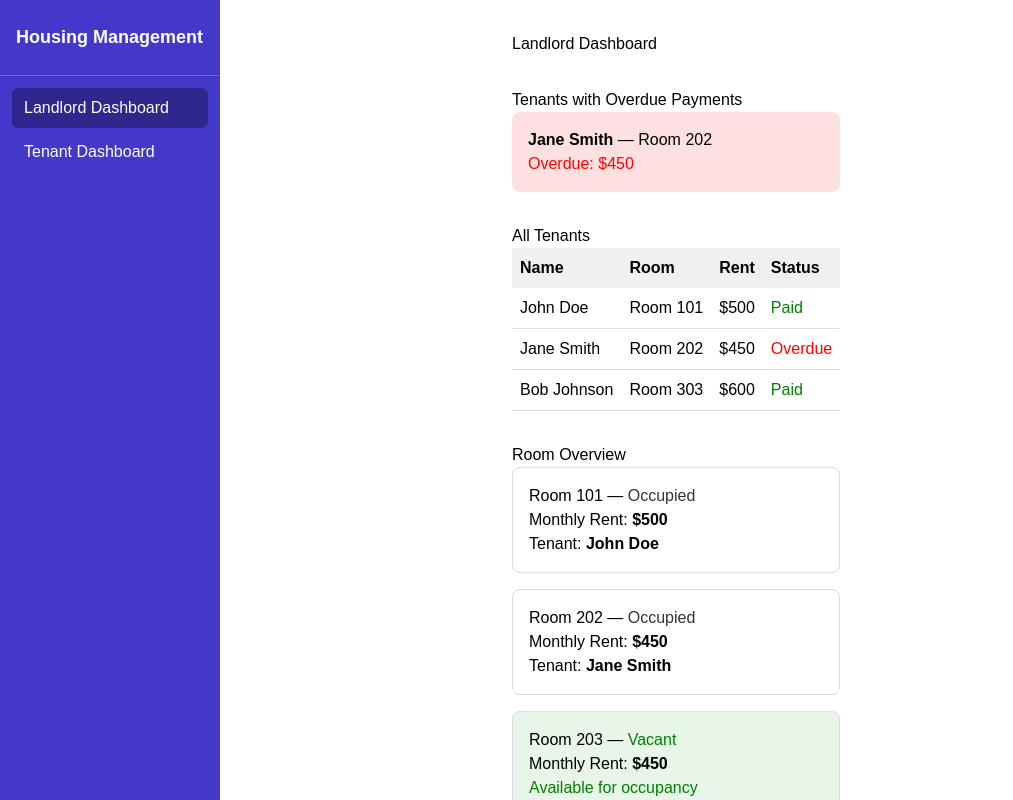
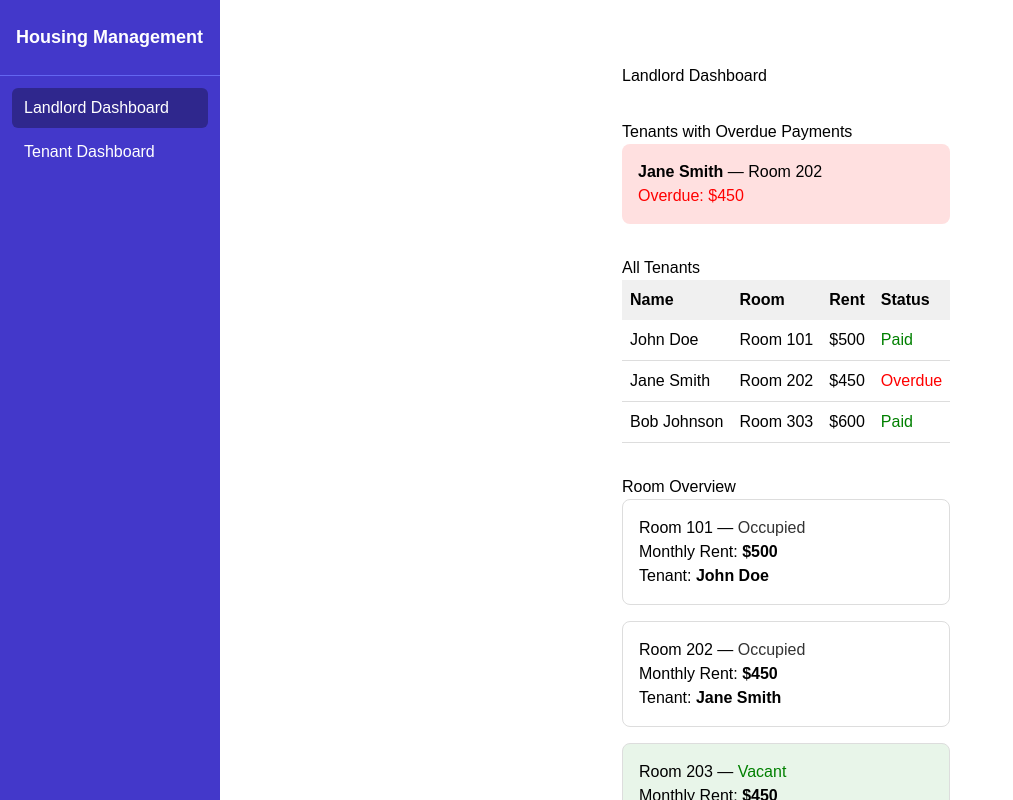
Before and after one commit to JaeraV/learn_frontend, a React (Vite) app in the folder Learn frontend 3/housing-management/: page / in a window 1280 px wide. Shown: the top 800 px of the page, without its empty margins (0-1013 px from the left). Built offline with nearby package versions, Linux system fonts and the light colour scheme.

Commit message:
add MainLayout and Sidebar components and fix routing

```diff
--- a/Learn frontend 3/housing-management/src/App.jsx
+++ b/Learn frontend 3/housing-management/src/App.jsx
@@ -1,13 +1,13 @@
-import { useState } from 'react'
 import {Route, createBrowserRouter,createRoutesFromElements, RouterProvider, Outlet} from 'react-router-dom'
+import MainLayout from './components/layout/MainLayout'
 import TenantDashboard from './pages/TenantDashboard'
 import LandlordDashboard from './pages/LandlordDashboard'
 
 const router = createBrowserRouter(
   createRoutesFromElements(
-    <Route path="/" element={<LandlordDashboard />}>
+    <Route element={<MainLayout />}>
+      <Route path="/" element={<LandlordDashboard />} />
       <Route path="/tenant" element={<TenantDashboard />} />
-      <Route index element={<LandlordDashboard />} />
     </Route>
   )
 )
--- /dev/null
+++ b/Learn frontend 3/housing-management/src/components/layout/MainLayout.jsx
@@ -0,0 +1,15 @@
+import { Outlet } from 'react-router-dom'
+import Sidebar from './Sidebar'
+
+const MainLayout = () => {
+  return (
+    <div style={{ display: 'flex', minHeight: '100vh' }}>
+      <Sidebar />
+      <main style={{ marginLeft: '220px', padding: '2rem', flex: 1 }}>
+        <Outlet />
+      </main>
+    </div>
+  )
+}
+
+export default MainLayout
--- /dev/null
+++ b/Learn frontend 3/housing-management/src/components/layout/Sidebar.jsx
@@ -0,0 +1,53 @@
+import { NavLink } from 'react-router-dom'
+
+const Sidebar = () => {
+  return (
+    <aside style={{
+      width: '220px',
+      backgroundColor: '#4338ca',
+      color: 'white',
+      display: 'flex',
+      flexDirection: 'column',
+      minHeight: '100vh',
+      position: 'fixed',
+      top: 0,
+      left: 0,
+    }}>
+      <div style={{ padding: '24px 16px', borderBottom: '1px solid #6366f1', fontWeight: 'bold', fontSize: '18px' }}>
+        Housing Management
+      </div>
+
+      <nav style={{ display: 'flex', flexDirection: 'column', padding: '12px' }}>
+        <NavLink
+          to="/"
+          style={({ isActive }) => ({
+            color: 'white',
+            textDecoration: 'none',
+            padding: '8px 12px',
+            borderRadius: '6px',
+            marginBottom: '4px',
+            backgroundColor: isActive ? 'rgba(0,0,0,0.3)' : 'transparent',
+          })}
+        >
+          Landlord Dashboard
+        </NavLink>
+
+        <NavLink
+          to="/tenant"
+          style={({ isActive }) => ({
+            color: 'white',
+            textDecoration: 'none',
+            padding: '8px 12px',
+            borderRadius: '6px',
+            marginBottom: '4px',
+            backgroundColor: isActive ? 'rgba(0,0,0,0.3)' : 'transparent',
+          })}
+        >
+          Tenant Dashboard
+        </NavLink>
+      </nav>
+    </aside>
+  )
+}
+
+export default Sidebar
```
